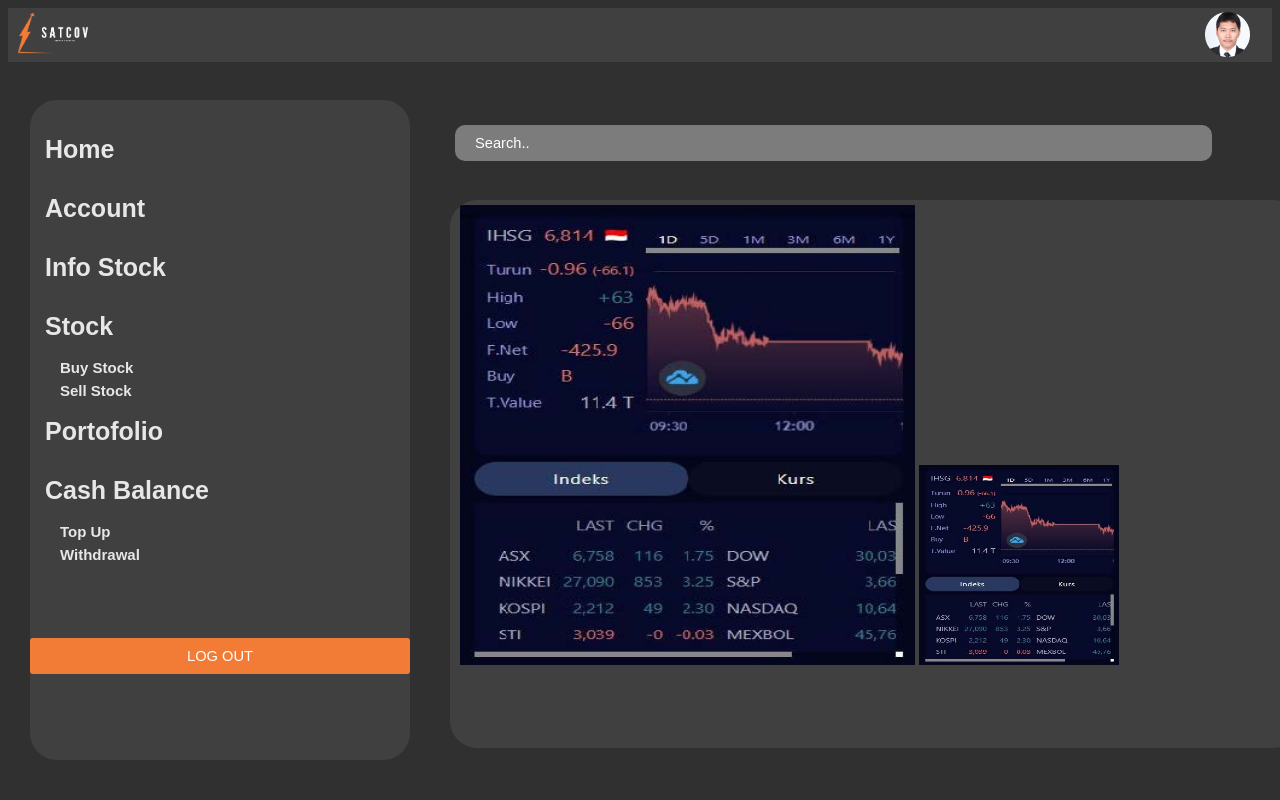
After one commit to mobs3288/SATCOV_ONLINE_TRADING, a PHP site: page /info_saham.php in a window 1280 px wide. The commit adds this page. Run offline with PHP 8.4, Linux system fonts and the light colour scheme; the visitor is signed in with stand-in values (Sample User, id 1).

Commit message:
Update
Feature Fix and CSS Fix

```diff
--- a/data_saham.php
+++ b/data_saham.php
@@ -3,7 +3,7 @@
 <head>
 	<title>Saham</title>
 	<link rel="stylesheet" type="text/css" href="style_data_saham.css">
-	<meta name="viewport" content="width=device-width, initial-scale=1">
+	<meta name="viewport" content="width=device-width, initial-scale=1.0">
 </head>
 <body>
 	<?php
@@ -36,7 +36,7 @@
 		<a href="#services">Setting</a>
 		<a href="#services">User Management</a>
 
-		<br><br><br><br><br><br><br><br><br><br><br><br><br>
+		<br><br><br><br><br><br><br><br><br>
 		<form action="logout.php">
          	<input type="submit" value="LOG OUT" class = "tombol_logout" />
       	</form>
--- a/halaman_admin.php
+++ b/halaman_admin.php
@@ -24,8 +24,9 @@
 	<h1>Halaman Admin</h1>
 
 	<p>Halo <b><?php echo $_SESSION['username']; ?></b> Anda telah login sebagai <b><?php echo $_SESSION['level']; ?></b>.</p>
-	<a href="logout.php">LOGOUT</a>
-	<a href="data_saham.php">SAHAM</a>
+	<a href="logout.php">LOGOUT</a><br>
+	<a href="data_saham.php">ADD SAHAM</a><br>
+	<a href="info_saham.php">INFO SAHAM</a>
 
 	<br/>
 	<br/>
--- /dev/null
+++ b/info_saham.css
@@ -0,0 +1,322 @@
+body {
+  font-family: sans-serif;
+  background: #303030;
+}
+
+h1 {
+  text-align: center;
+  /*ketebalan font*/
+  font-weight: 300;
+  color: #d9d9d9;
+}
+
+.tulisan_login {
+  text-align: center;
+  /*membuat semua huruf menjadi kapital*/
+  text-transform: uppercase;
+}
+
+.tulisan_register {
+  text-align: center;
+  /*membuat semua huruf menjadi kapital*/
+  text-transform: uppercase;
+}
+
+.kotak_login {
+  width: 350px;
+  background: white;
+  /*meletakkan form ke tengah*/
+  margin: 80px auto;
+  padding: 30px 20px;
+  box-shadow: 0px 0px 100px 4px #d6d6d6;
+}
+
+label {
+  font-size: 11pt;
+}
+
+.form_login {
+  /*membuat lebar form penuh*/
+  box-sizing: border-box;
+  width: 100%;
+  padding: 10px;
+  font-size: 11pt;
+  margin-bottom: 20px;
+}
+
+.tombol_login {
+  background: #2aa7e2;
+  color: white;
+  font-size: 11pt;
+  width: 100%;
+  border: none;
+  border-radius: 3px;
+  padding: 10px 20px;
+}
+
+.tombol_register {
+  background: #fe4e1e;
+  color: white;
+  font-size: 11pt;
+  width: 100%;
+  border: none;
+  border-radius: 3px;
+  padding: 10px 20px;
+}
+
+.tombol_logout{
+	background: #F27B35;
+	color: white;
+	font-size: 11pt;
+	width: 100%;
+	border: none;
+	border-radius: 3px;
+	padding: 10px 20px;
+}
+
+.tombol_add {
+  background: #8e8bff;
+  color: #ffffff;
+  font-size: 11pt;
+  width: 14%;
+  border: none;
+  border-radius: 10px;
+  padding: 10px 20px;
+  position: absolute;
+  left: 575px;
+  bottom: 615px;
+}
+
+.search {
+  background: #7c7c7c;
+  color: #ffffff;
+  font-size: 11pt;
+  width: 56%;
+  border: none;
+  border-radius: 10px;
+  padding: 10px 20px;
+  position: absolute;
+  left: 455px;
+  top: 125px;
+  text-align: left;
+}
+
+.link {
+  color: #232323;
+  text-decoration: none;
+  font-size: 10pt;
+}
+
+.alert {
+  background: #e44e4e;
+  color: white;
+  padding: 10px;
+  text-align: center;
+  border: 1px solid #b32929;
+}
+
+.success {
+  background: #4ee44e;
+  color: white;
+  padding: 10px;
+  text-align: center;
+  border: 1px solid #4ee44e;
+}
+
+.topnav {
+  background-color: #404040;
+  overflow: hidden;
+}
+
+.topnav a {
+  float: left;
+  color: #f2f2f2;
+  text-align: center;
+  padding: 14px 16px;
+  text-decoration: none;
+  font-size: 17px;
+}
+
+.topnav a:hover {
+  background-color: #ddd;
+  color: black;
+}
+
+.topnav a.active {
+  background-color: #04aa6d;
+  color: white;
+}
+
+.logo_user {
+  position: absolute;
+  right: 30px;
+  top: 12px;
+}
+
+.tableinfo {
+  position: absolute;
+  left: 10px;
+  top: 5px;
+  padding: auto;
+}
+
+.tableinfotop {
+  position: absolute;
+  right: 96px;
+  top: 5px;
+}
+
+.menu {
+  position: absolute;
+
+  bottom: 738px;
+}
+
+.table {
+  height: 66%;
+  width: 850px;
+  position: fixed;
+  z-index: 1;
+  top: 200px;
+  left: 450px;
+  background-color: #404040;
+  overflow-x: hidden;
+  padding-top: 20px;
+  border-radius: 27px;
+}
+
+.sidenav {
+  height: 80%;
+  width: 380px;
+  position: fixed;
+  z-index: 1;
+  top: 100px;
+  left: 30px;
+  background-color: #404040;
+  overflow-x: hidden;
+  padding-top: 20px;
+  border-radius: 27px;
+}
+
+.sidenav a {
+  padding: 6px 8px 6px 16px;
+  text-decoration: none;
+  font-size: 25px;
+  color: #e7e7e7;
+  display: block;
+  padding: 15px;
+  font-weight: bold;
+}
+
+.sidenav b {
+  padding: 6px 8px 6px 25px;
+  text-decoration: none;
+  font-size: 15px;
+  color: #e7e7e7;
+  display: block;
+  padding: 3px 30px;
+  font-weight: bold;
+}
+
+.sidenav a:hover {
+  color: #f27b35;
+}
+.sidenav b:hover {
+  color: #f27b35;
+}
+
+.main {
+  margin-left: 160px; /* Same as the width of the sidenav */
+  font-size: 28px; /* Increased text to enable scrolling */
+  padding: 0px 10px;
+}
+
+.topnav input[type="text"] {
+  float: right;
+  padding: 6px;
+  border: none;
+  margin-top: 8px;
+  margin-right: 16px;
+  font-size: 17px;
+}
+
+@media screen and (max-height: 450px) {
+  .sidenav {
+    padding-top: 15px;
+  }
+  .sidenav a {
+    font-size: 18px;
+  }
+}
+
+#menu__toggle {
+  opacity: 0;
+}
+#menu__toggle:checked + .menu__btn > span {
+  transform: rotate(45deg);
+}
+#menu__toggle:checked + .menu__btn > span::before {
+  top: 0;
+  transform: rotate(0deg);
+}
+#menu__toggle:checked + .menu__btn > span::after {
+  top: 0;
+  transform: rotate(90deg);
+}
+#menu__toggle:checked ~ .menu__box {
+  left: 0 !important;
+}
+.menu__btn {
+  position: fixed;
+  top: 20px;
+  left: 20px;
+  width: 26px;
+  height: 26px;
+  cursor: pointer;
+  z-index: 1;
+}
+.menu__btn > span,
+.menu__btn > span::before,
+.menu__btn > span::after {
+  display: block;
+  position: absolute;
+  width: 100%;
+  height: 2px;
+  background-color: #616161;
+  transition-duration: 0.25s;
+}
+.menu__btn > span::before {
+  content: "";
+  top: -8px;
+}
+.menu__btn > span::after {
+  content: "";
+  top: 8px;
+}
+.menu__box {
+  display: block;
+  position: fixed;
+  top: 0;
+  left: -100%;
+  width: 300px;
+  height: 100%;
+  margin: 0;
+  padding: 80px 0;
+  list-style: none;
+  background-color: #eceff1;
+  box-shadow: 2px 2px 6px rgba(0, 0, 0, 0.4);
+  transition-duration: 0.25s;
+}
+.menu__item {
+  display: block;
+  padding: 12px 24px;
+  color: #333;
+  font-family: "Roboto", sans-serif;
+  font-size: 20px;
+  font-weight: 600;
+  text-decoration: none;
+  transition-duration: 0.25s;
+}
+.menu__item:hover {
+  background-color: #cfd8dc;
+}
--- /dev/null
+++ b/info_saham.php
@@ -0,0 +1,62 @@
+<!DOCTYPE html>
+<html>
+  <head>
+    <title>Informasi Saham</title>
+    <link rel="stylesheet" type="text/css" href="info_saham.css" />
+    <meta name="viewport" content="width=device-width, initial-scale=1" />
+  </head>
+  <body>
+    <?php
+      session_start();
+
+      // cek apakah yang mengakses halaman ini sudah login
+      if($_SESSION['level']==""){
+        header("location:index.php?pesan=gagal");
+      }
+
+      if ( $_SESSION['level'] != 'admin' && $_SESSION['level'] != 'user'){
+        echo "<div class='alert'>Anda tidak memiliki akses untuk halaman ini.</div>";
+        exit;
+      }
+
+    ?>
+
+    <div class="topnav">
+      <img src="logo.png" width="85" height="50" />
+      <div class="logo_user">
+        <img src="logo_user.png" width="45" height="45" />
+      </div>
+    </div>
+
+    <div class="sidenav">
+      <a href="#about">Home</a>
+      <a href="#services">Account</a>
+      <a href="#infostock">Info Stock</a>
+      <a href="#stock">Stock</a>
+      <b href="#stock">Buy Stock</b>
+      <b href="#stock">Sell Stock</b>
+      <a href="#portofolio">Portofolio</a>
+      <a href="#cash">Cash Balance</a>
+      <b href="#cash">Top Up</b>
+      <b href="#cash">Withdrawal</b>
+
+      <br><br><br><br>
+      <form action="logout.php">
+        <input type="submit" value="LOG OUT" class="tombol_logout" />
+      </form>
+    </div>
+    <br />
+    <form action="">
+      <input type="text" value="Search.." class="search" />
+    </form>
+
+    <div class="table">
+      <div class="tableinfo">
+        <img src="data1.png" width="455" height="460" />
+        <img src="data1.png" width="200" height="200" />
+      </div>
+    </div>
+    <br />
+    <br />
+  </body>
+</html>
```
Also changed, not shown: style_data_saham.css (+10 -9 lines), data1.png (added).
